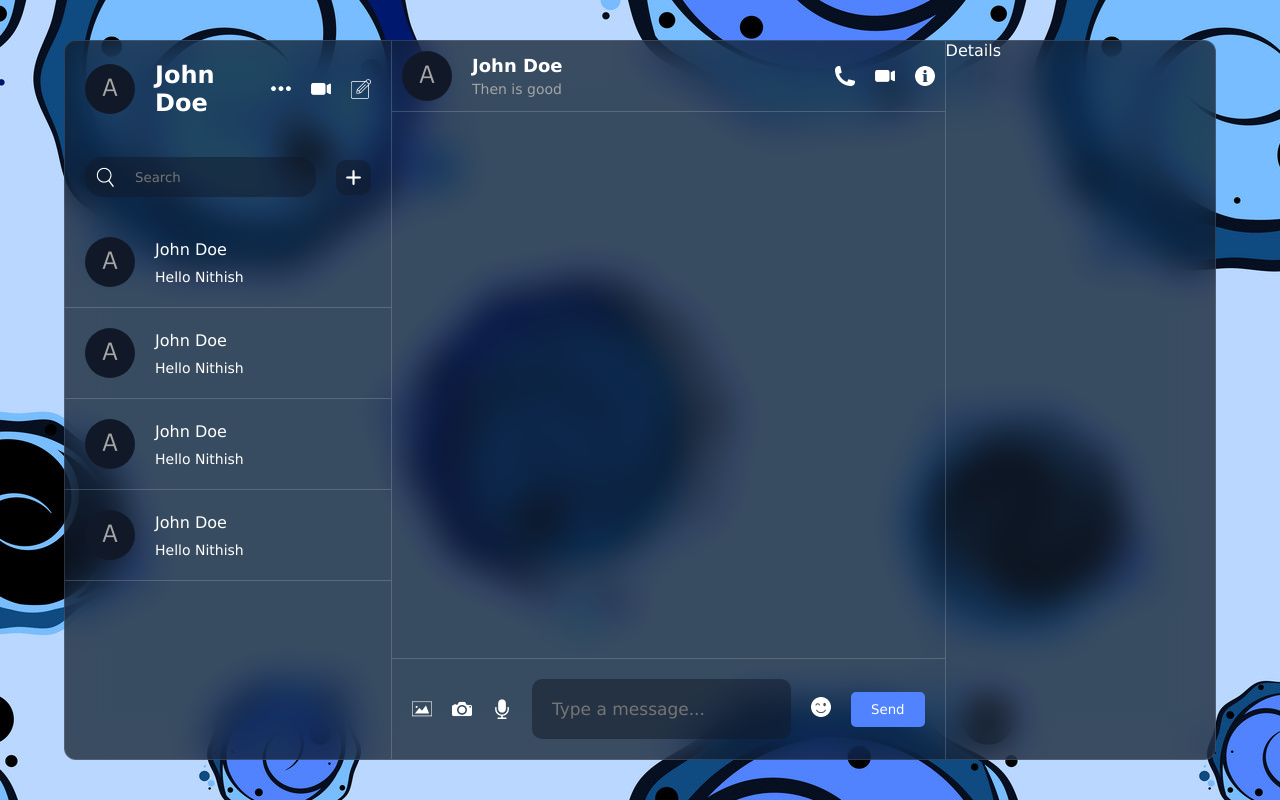
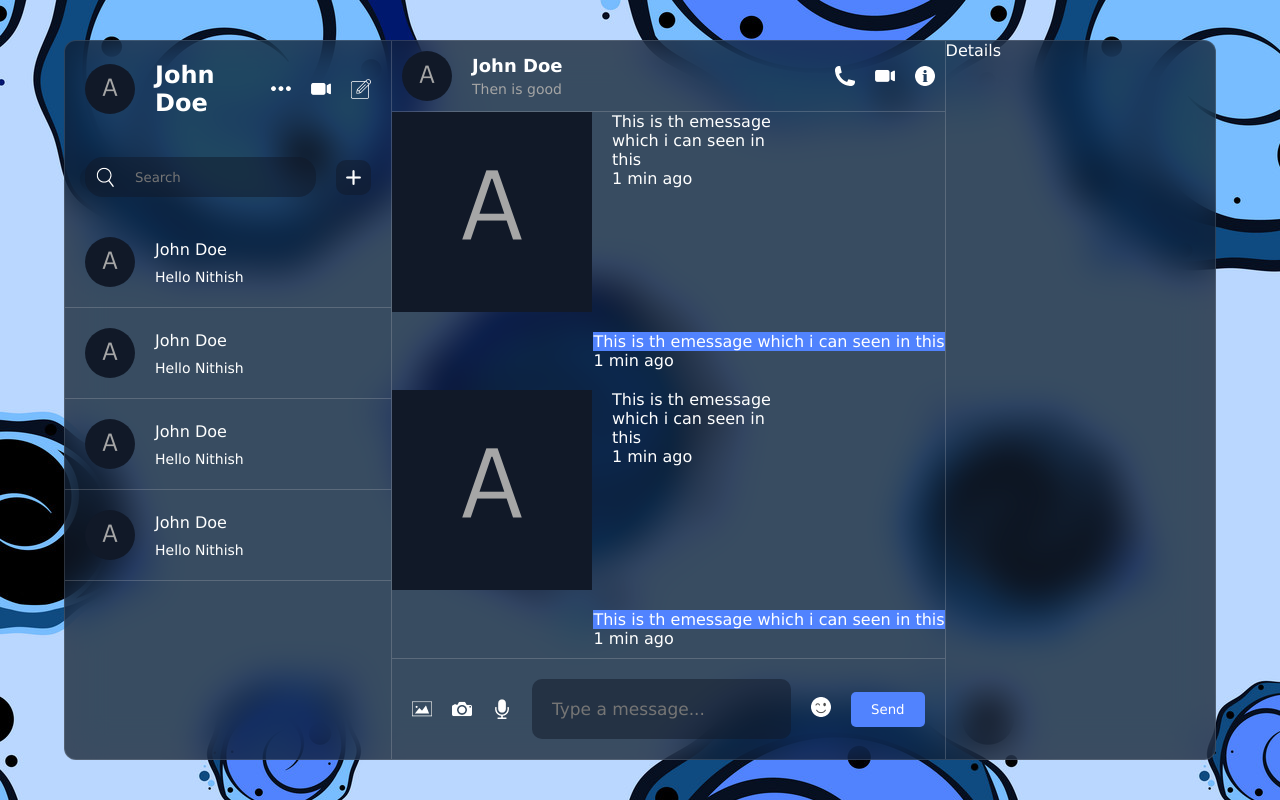
Before and after one commit to nithiishkumarb/connectzy, a React (Vite) app: page / in a window 1280 px wide. Built offline with nearby package versions, Linux system fonts and the light colour scheme.

Commit message:
chat started

```diff
--- a/src/Components/Chat/Chat.jsx
+++ b/src/Components/Chat/Chat.jsx
@@ -24,7 +24,47 @@ const Chat = () => {
           <img src='./info.png' alt=''/>
         </div>
       </div>
-      <div className='center'></div>
+      <div className='center'>
+        <div className='message'>
+          <img src='./avatar.png' alt=''/>
+          <div className='text'>
+            <p>This is th emessage which i can seen in this</p>
+            <span>1 min ago</span>
+          </div>
+        </div>
+        <div className='message own'>
+          <div className='text'>
+            <p>This is th emessage which i can seen in this</p>
+            <span>1 min ago</span>
+          </div>
+        </div>
+        <div className='message'>
+          <img src='./avatar.png' alt=''/>
+          <div className='text'>
+            <p>This is th emessage which i can seen in this</p>
+            <span>1 min ago</span>
+          </div>
+        </div>
+        <div className='message own'>
+          <div className='text'>
+            <p>This is th emessage which i can seen in this</p>
+            <span>1 min ago</span>
+          </div>
+        </div>vvvvv
+        <div className='message'>
+          <img src='./avatar.png' alt=''/>
+          <div className='text'>
+            <p>This is th emessage which i can seen in this</p>
+            <span>1 min ago</span>
+          </div>
+        </div>
+        <div className='message own'>
+          <div className='text'>
+            <p>This is th emessage which i can seen in this</p>
+            <span>1 min ago</span>
+          </div>
+        </div>
+      </div>
       <div className='bottom'>
         <div className='icons'>
           <img src='./img.png' alt=''/>
--- a/src/Components/Chat/chat.css
+++ b/src/Components/Chat/chat.css
@@ -53,7 +53,27 @@
         }
     }
     .center{
-        flex:1
+        flex:1;
+        overflow:scroll;
+        display:flex;
+        flex-direction: column;
+        gap:20px;
+
+        .message{
+            max-width: 70%;
+            display:flex;
+            gap:20px;
+
+            &.own{
+                align-self: flex-end;
+
+                .text{
+                    p{
+                        background-color:#5183fe
+                    }
+                }
+            }
+        }
     }
     .bottom{
         display:flex;
```
Also changed, not shown: 1 other file (tests, documents, lock files or other folders).
